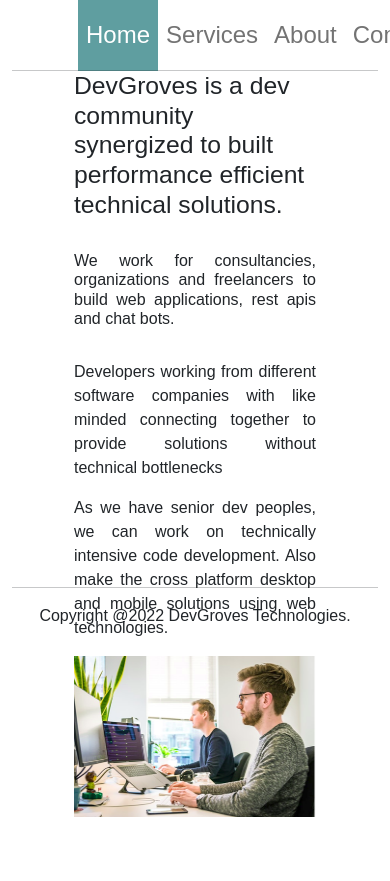
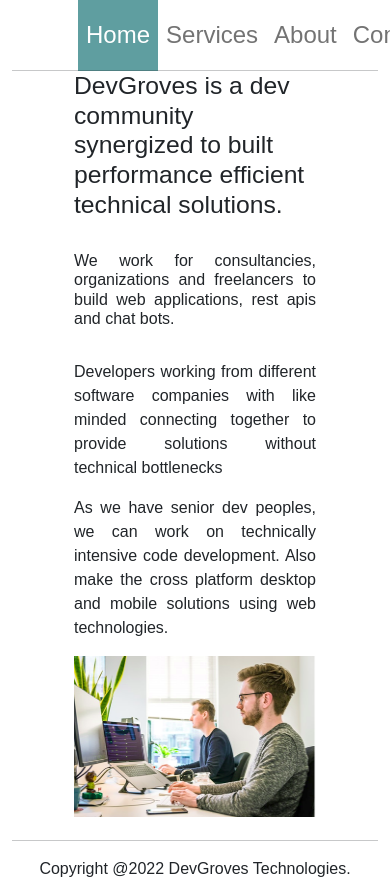
Before and after one commit to devgroves/consultingtemplatebynextjs, a Next.js app: page / in a window 390 px wide. Shown: the top 881 px of the page. Before the commit the page ends 844 px from the top, so only its background shows below. Built offline with nearby package versions, Linux system fonts and the light colour scheme.

Commit message:
Responsive updated

```diff
--- a/components/Footer.jsx
+++ b/components/Footer.jsx
@@ -6,9 +6,7 @@
     <>
       <Container>
         <hr></hr>
-        <footer className={styles.footer} >
-          Copyright @2022 DevGroves Technologies.
-        </footer>
+        <footer className={styles.footer}>Copyright @2022 DevGroves Technologies.</footer>
       </Container>
     </>
   );
--- a/styles/common.css
+++ b/styles/common.css
@@ -6,7 +6,7 @@
 
 .container .container-height {
   margin: 0 50px;
-  height: 500px;
+  /* height: 500px; */
 }
 
 .navbar-nav a {
```
